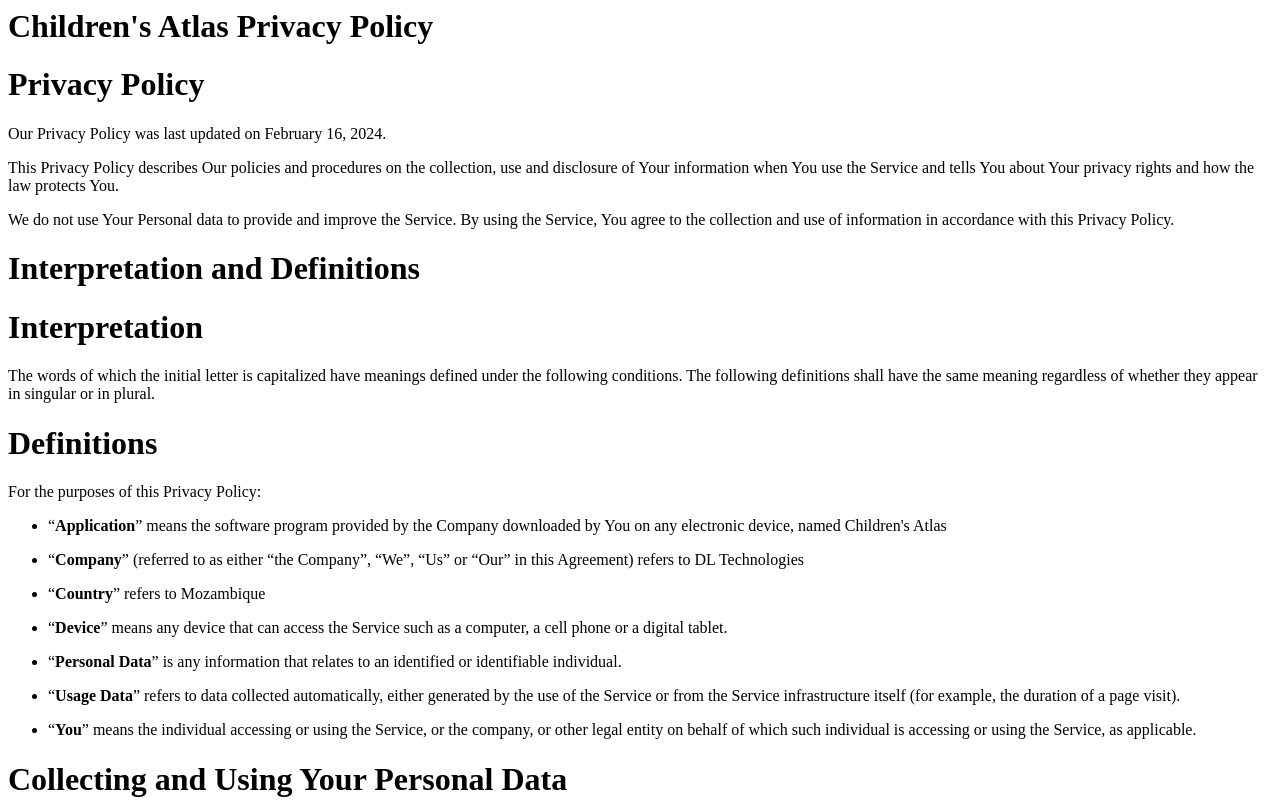
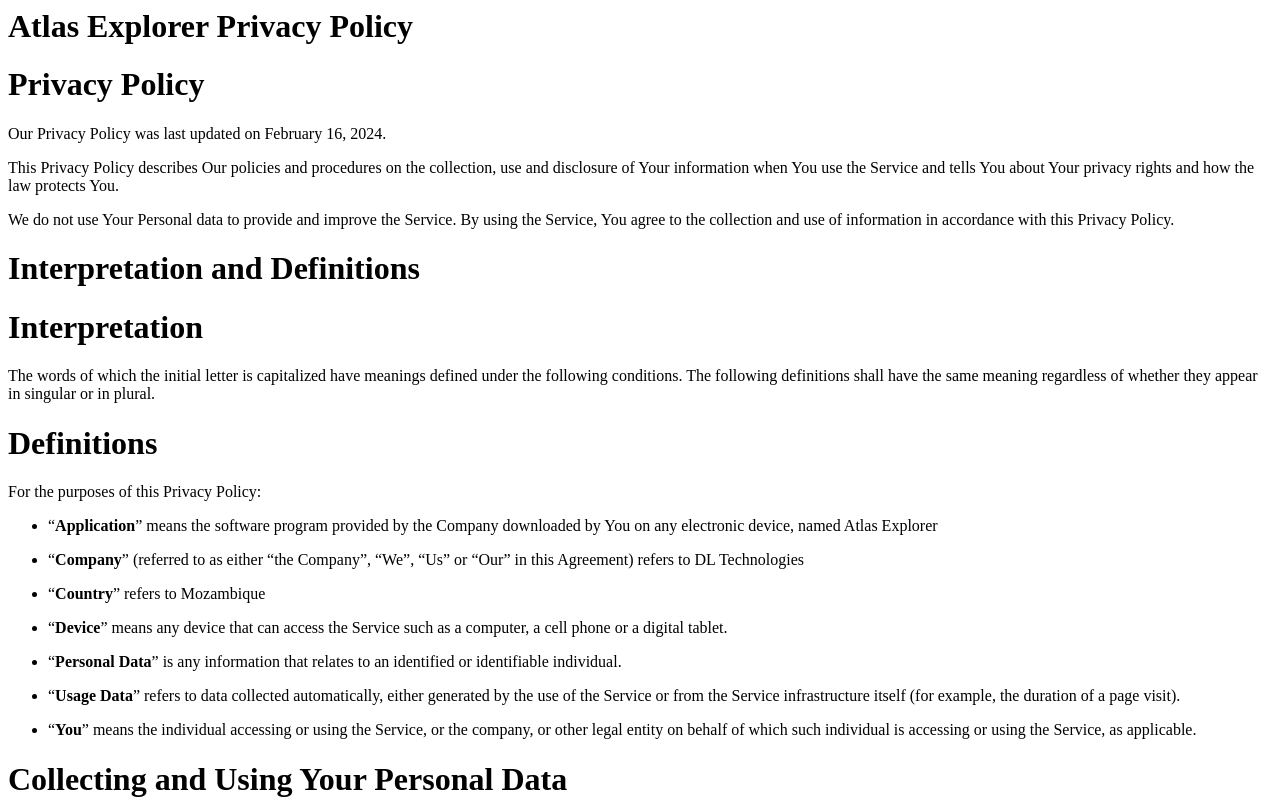
Before and after one commit to damascenol/kidsgeography-privacy, a plain HTML site: page index.html in a window 1280 px wide. Shown: the top 801 px of the page. Drawn offline with Linux system fonts and the light colour scheme.

Commit message:
Update index.html

```diff
--- a/index.html
+++ b/index.html
@@ -1,5 +1,5 @@
 <div>
-    <h1>Children's Atlas Privacy Policy</h1>
+    <h1>Atlas Explorer Privacy Policy</h1>
 </div>
 <h1>Privacy Policy</h1>
 <p>Our Privacy Policy was last updated on February 16, 2024.</p>
@@ -11,7 +11,7 @@
 <h1>Definitions</h1>
 <p>For the purposes of this Privacy Policy:</p>
 <ul>
-<p><li> &ldquo;<strong>Application</strong>&rdquo; means the software program provided by the Company downloaded by You on any electronic device, named Children's Atlas</li></p>
+<p><li> &ldquo;<strong>Application</strong>&rdquo; means the software program provided by the Company downloaded by You on any electronic device, named Atlas Explorer</li></p>
 <p><li> &ldquo;<strong>Company</strong>&rdquo; (referred to as either &ldquo;the Company&rdquo;, &ldquo;We&rdquo;, &ldquo;Us&rdquo; or &ldquo;Our&rdquo; in this Agreement) refers to DL Technologies</li></p>
 <p><li> &ldquo;<strong>Country</strong>&rdquo; refers to Mozambique</li></p>
 <p><li> &ldquo;<strong>Device</strong>&rdquo; means any device that can access the Service such as a computer, a cell phone or a digital tablet.</li></p>
```
